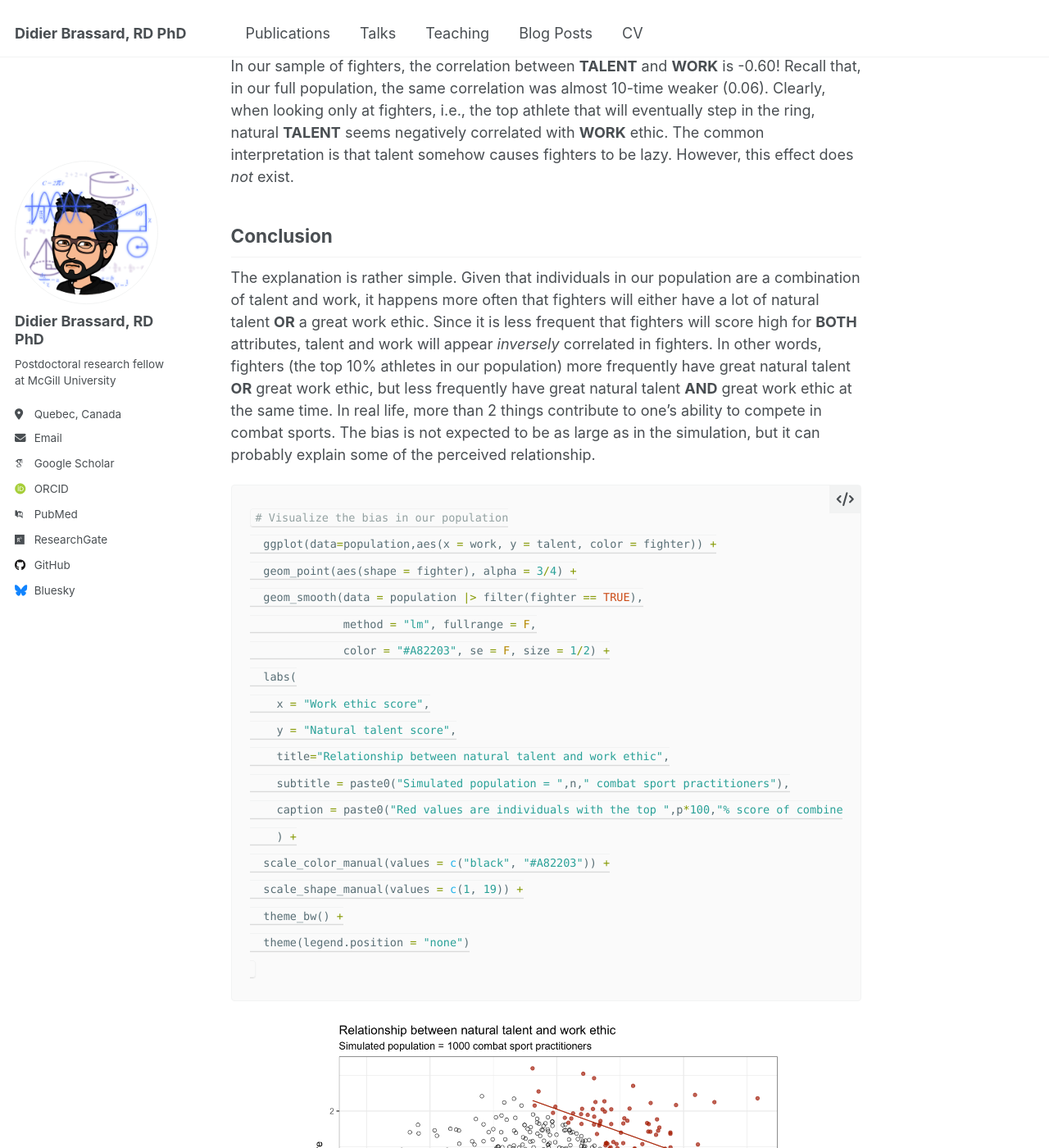
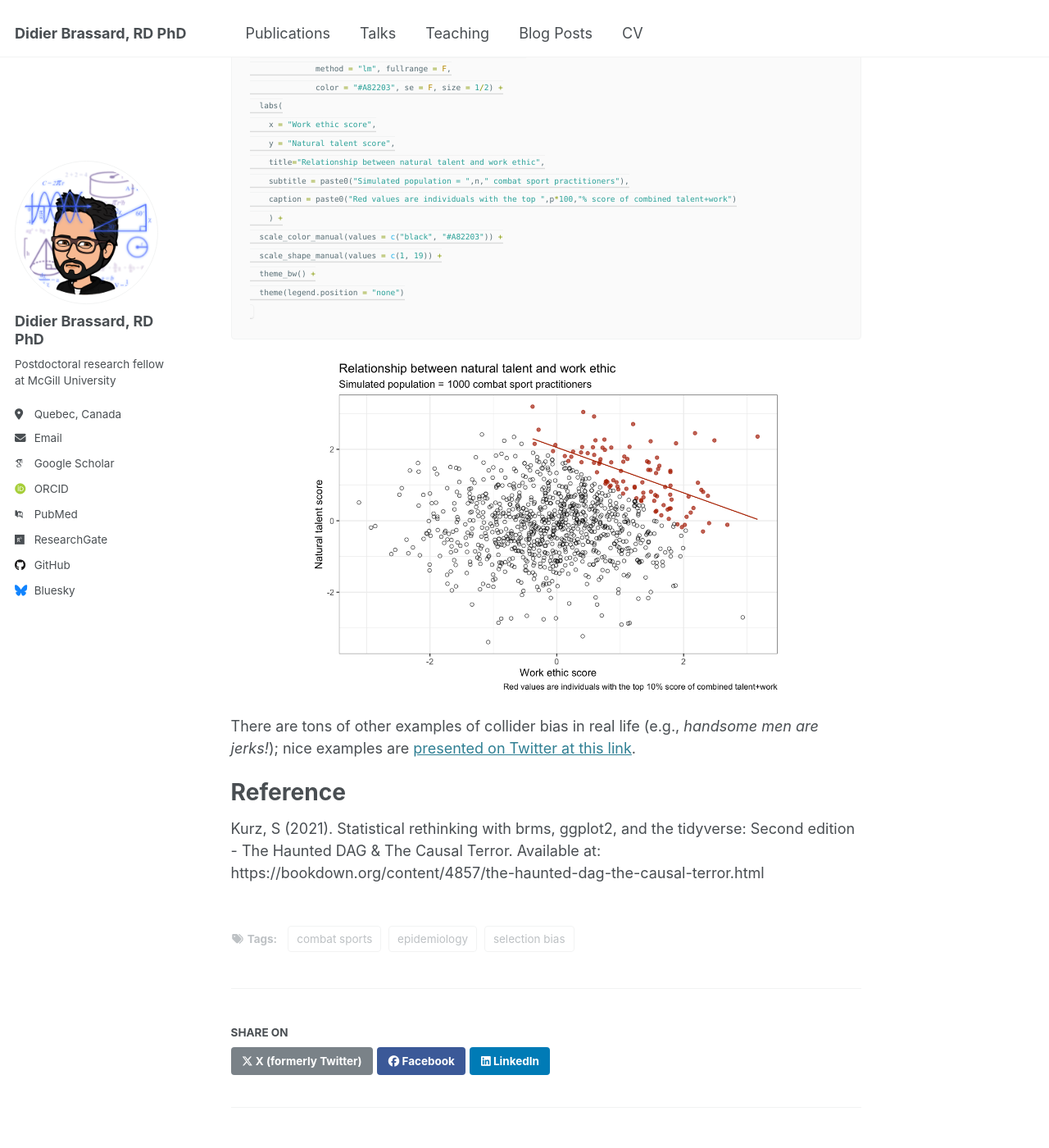
Before and after one commit to didierbrassard/didierbrassard.github.io, a Jekyll site: the page built from _posts/2022-09-15-blog-post-1.md, in a window 1280 px wide and 1400 px high, scrolled down 6126 px. Shown: the whole window at 82% size. Built offline with Jekyll 4.4.1, drawn with Linux system fonts in a browser that asks for light colours; some web fonts are replaced.

Commit message:
Update custom.css
-removed font change

```diff
--- a/assets/css/custom.css
+++ b/assets/css/custom.css
@@ -4,10 +4,3 @@ div.language-r.highlighter-rouge::after,
 figure.highlight {
   box-shadow: none !important;
 }
-
-div.language-r.highlighter-rouge .highlight {
-  margin: 0;
-  font-family: monospace;
-  font-size: 1rem;
-  line-height: 1.8;
-}
```
